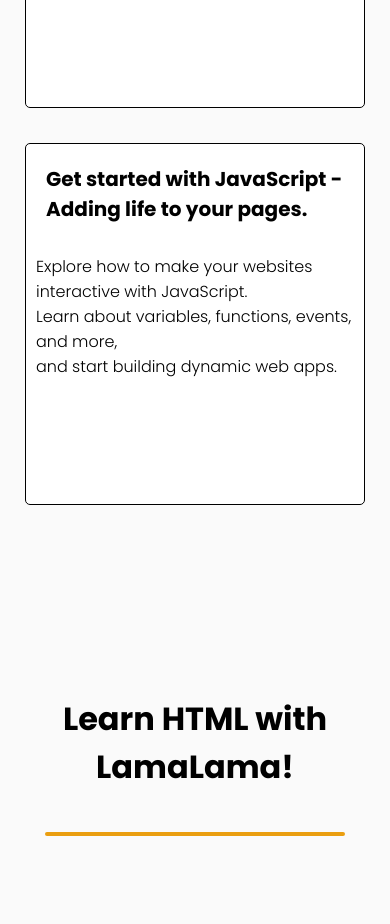
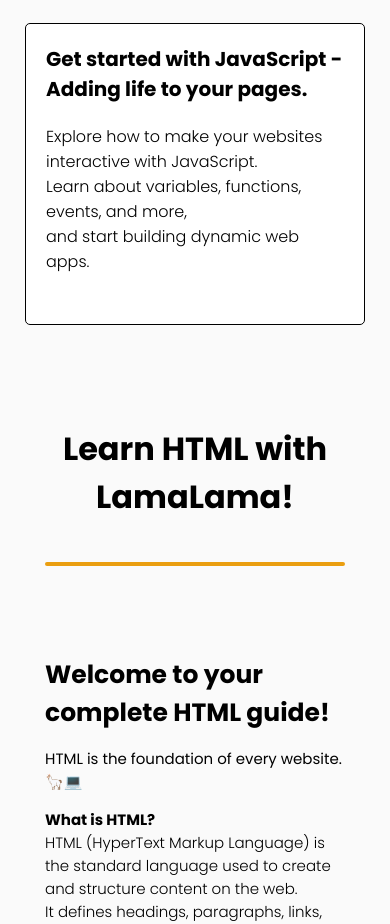
Before and after one commit to damijan0034/LamaLama, a plain HTML site: page index.html in a window 390 px wide. Shown: the part 1994-2918 px from the top of the page. Drawn offline with Linux system fonts and the light colour scheme.

Commit message:
style.css

```diff
--- a/style.css
+++ b/style.css
@@ -441,89 +441,39 @@
 }
 
 
-
-@media (max-width: 550px) {
-            .box-1{
-         height: 900px;
-        /* padding: px; */
-
-    }
-}
-
-@media (max-width: 450px) {
-
-
-        .box-1{
-         height: 850px;
-        /* padding: px; */
-
-    }
-
-    .box-container{
-        text-align: start;
-        /* font-size: 13px; */
-    }
-
-    .texts{
-        text-align: start;
-    }
-
-    .container{
-        margin-top: 90px;
-    }
-
-
-
-}
-
-@media (max-width: 290px) {
-        .box-1{
-         height: 500px;
-        /* padding: px; */
-
-    }
-
-}
-
-@media (max-width: 0px) {
+@media (max-width: 500px) {
     .box-1{
-         height: 600px;
-        padding: px;
-
-    }
-
-    .box-mess-3{
-        padding: 10px;
-    }
-}
-
-@media (max-width: 553px) {
-    .box-1{
-         height: 275px;
-
-    }
-
-    .box-mess-3{
-        padding: 10px;
-    }
-
-
-}
-
-@media (max-width: 700px) {
-    .box-1{
-         height: 230px;
+         height: 270px;
         padding: px;
 
     }
 
 }
 
+
 @media (max-width: 450px) {
     .box-1{
-         height: 360px;
+         height: 260px;
         padding: px;
 
     }
 
 }
+
+@media (max-width: 390px) {
+    .box-1{
+         height: 300px;
+        padding: px;
+
+    }
+
+}
+
+@media (max-width: 350px) {
+    .box-1{
+         height: 400px;
+        padding: px;
+
+    }
+
+}
```
